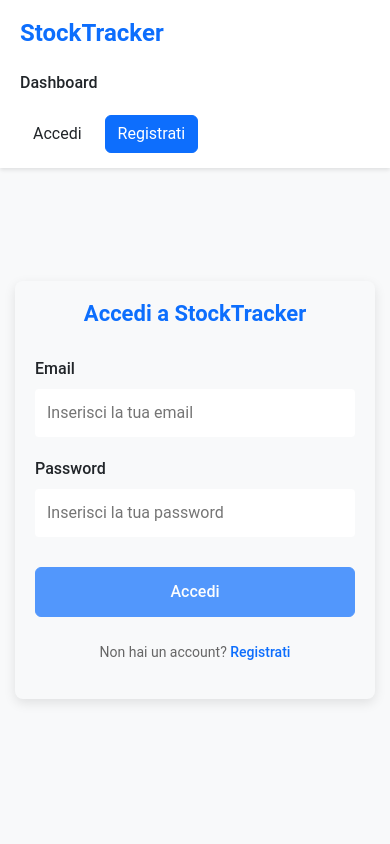
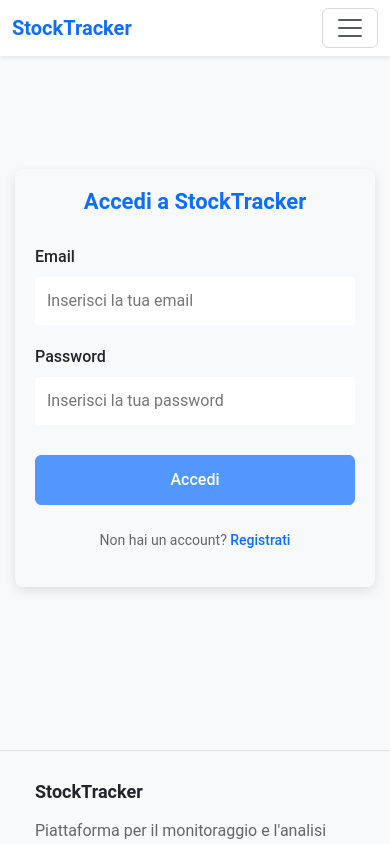
Before and after one commit to camb3la/StockTracker-FE, an Angular app: page /login in a window 390 px wide. Shown: the top 844 px of the page. Built offline with nearby package versions, Linux system fonts and the light colour scheme.

Commit message:
Header Component adattato a BootStrap

```diff
--- a/src/app/shared/components/header/header.component.html
+++ b/src/app/shared/components/header/header.component.html
@@ -1,32 +1,41 @@
-<header class="header">
+<header class="navbar navbar-expand-lg navbar-light bg-white shadow-sm sticky-top">
   <div class="container">
-    <div class="logo">
-      <a routerLink="/">StockTracker</a>
-    </div>
+    <a class="navbar-brand fw-bold text-primary" routerLink="/">StockTracker</a>
 
-    <nav class="main-nav">
-      <ul>
-        <li><a routerLink="/dashboard" routerLinkActive="active">Dashboard</a></li>
-        <li *ngIf="currentUser"><a routerLink="/watchlist" routerLinkActive="active">Watchlist</a></li>
-        <li *ngIf="currentUser"><a routerLink="/price-analysis" routerLinkActive="active">Analisi Prezzi</a></li>
+    <button class="navbar-toggler" type="button" data-bs-toggle="collapse" data-bs-target="#navbarNav">
+      <span class="navbar-toggler-icon"></span>
+    </button>
+
+    <div class="collapse navbar-collapse" id="navbarNav">
+      <ul class="navbar-nav me-auto">
+        <li class="nav-item">
+          <a class="nav-link" routerLink="/dashboard" routerLinkActive="active">Dashboard</a>
+        </li>
+        <li class="nav-item" *ngIf="currentUser">
+          <a class="nav-link" routerLink="/watchlist" routerLinkActive="active">Watchlist</a>
+        </li>
+        <li class="nav-item" *ngIf="currentUser">
+          <a class="nav-link" routerLink="/price-analysis" routerLinkActive="active">Analisi Prezzi</a>
+        </li>
       </ul>
-    </nav>
 
-    <div class="auth-nav">
-      <ng-container *ngIf="!currentUser">
-        <a routerLink="/login" class="btn btn-outline">Accedi</a>
-        <a routerLink="/register" class="btn btn-primary">Registrati</a>
-      </ng-container>
+      <div class="d-flex">
+        <ng-container *ngIf="!currentUser">
+          <a routerLink="/login" class="btn btn-outline-primary me-2">Accedi</a>
+          <a routerLink="/register" class="btn btn-primary">Registrati</a>
+        </ng-container>
 
-      <ng-container *ngIf="currentUser">
-        <div class="user-menu">
-          <span class="username">{{ currentUser?.username }}</span>
-          <div class="dropdown-menu">
-            <a routerLink="/profile">Profilo</a>
-            <a (click)="logout()" class="logout">Logout</a>
-          </div>
+        <div class="dropdown" *ngIf="currentUser">
+          <button class="btn btn-outline-secondary dropdown-toggle" type="button" id="userDropdown" data-bs-toggle="dropdown">
+            {{ currentUser.username }}
+          </button>
+          <ul class="dropdown-menu dropdown-menu-end">
+            <li><a class="dropdown-item" routerLink="/profile">Profilo</a></li>
+            <li><hr class="dropdown-divider"></li>
+            <li><a class="dropdown-item text-danger" (click)="logout()">Logout</a></li>
+          </ul>
         </div>
-      </ng-container>
+      </div>
     </div>
   </div>
 </header>
--- a/src/app/shared/components/header/header.component.scss
+++ b/src/app/shared/components/header/header.component.scss
@@ -124,40 +124,3 @@
     }
   }
 }
-
-// Responsive styles
-@media (max-width: 768px) {
-  .header {
-    .container {
-      flex-direction: column;
-      align-items: flex-start;
-    }
-
-    .logo {
-      margin-bottom: 15px;
-    }
-
-    .main-nav {
-      width: 100%;
-      margin-bottom: 15px;
-
-      ul {
-        flex-direction: column;
-
-        li {
-          margin: 5px 0;
-        }
-      }
-    }
-
-    .auth-nav {
-      width: 100%;
-      justify-content: flex-start;
-
-      a {
-        margin-left: 0;
-        margin-right: 10px;
-      }
-    }
-  }
-}
```
